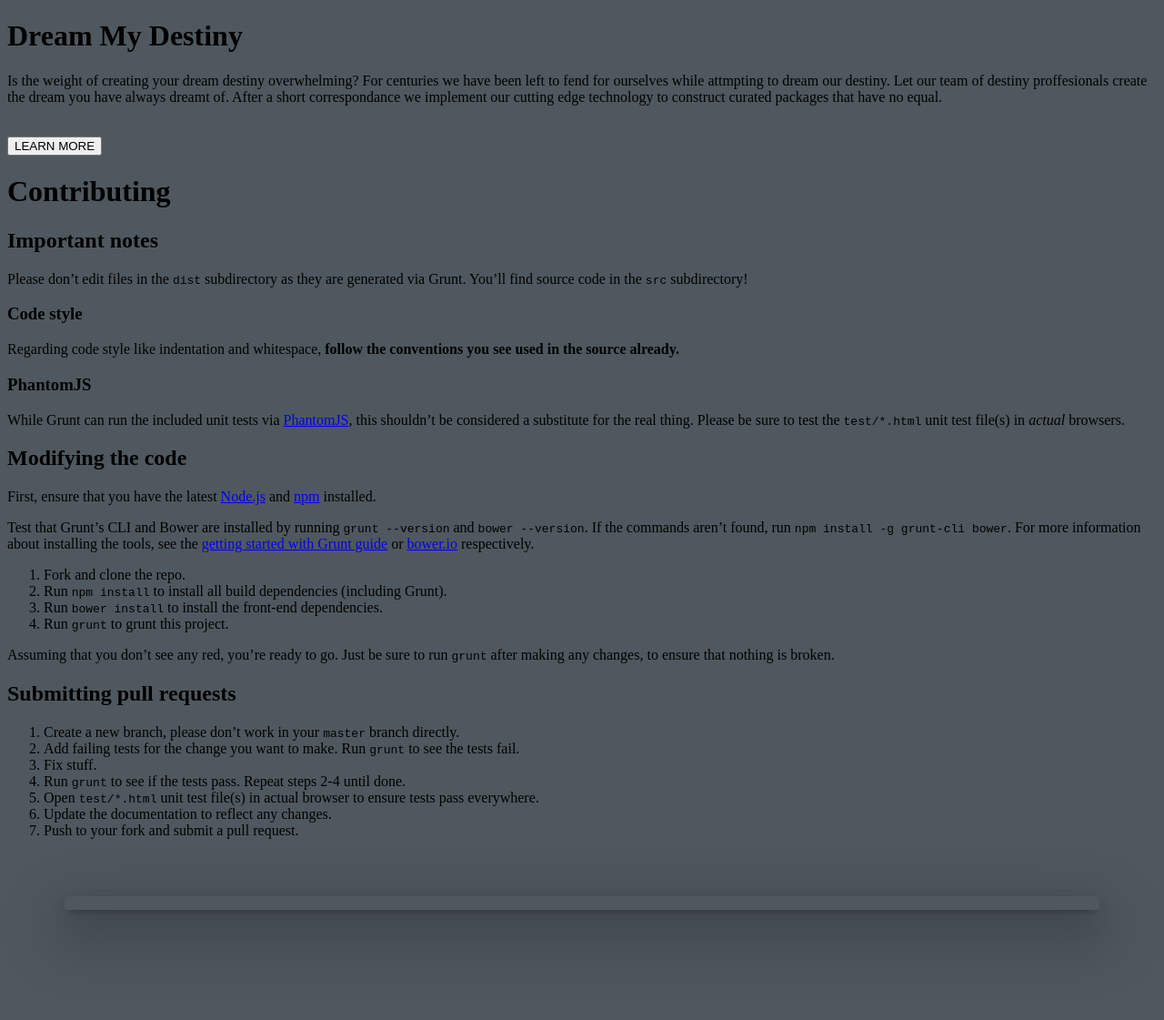
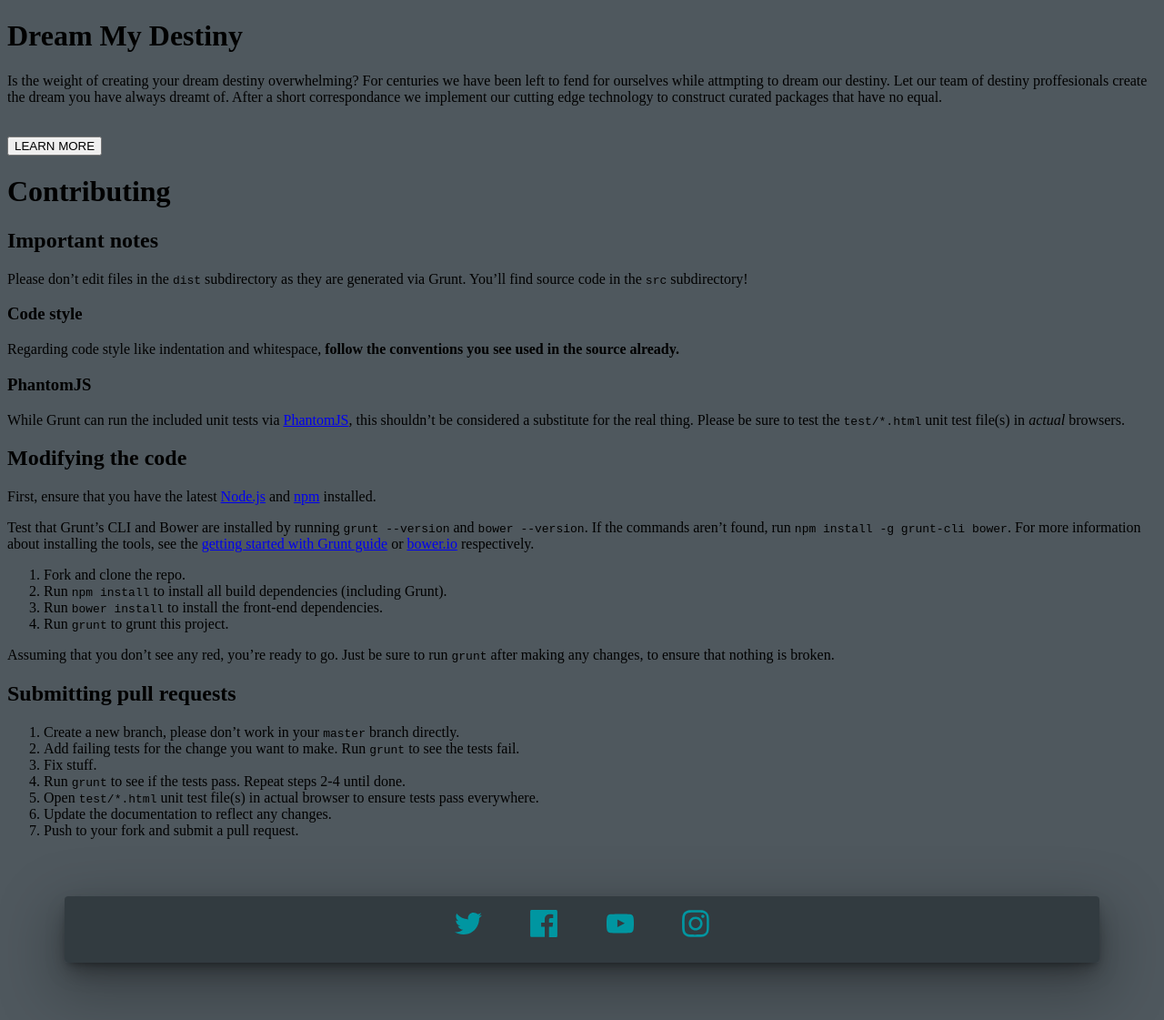
Before and after one commit to BPBall/BPBall.github.io, a Jekyll site: the page built from lightslider/contributing.md, in a window 1280 px wide. Shown: the whole page at 91% size. Built offline with Jekyll 4.4.1, drawn with Linux system fonts in a browser that asks for light colours; nearby versions of some CDN libraries; some web fonts are replaced; our own code applies the rules of GitHub Pages for plain Markdown files; before the commit the page ends 1063 px from its top, so only the background shows below that.

Commit message:
Update footer.html

```diff
--- a/_includes/footer.html
+++ b/_includes/footer.html
@@ -54,8 +54,8 @@ div.browser {
   margin: 5% auto;
   max-width: 1200px;
   min-width: 320px;
-  min-height: 2px;
-  max-height: 40px;
+  min-height: 60px;
+  max-height: 60px;
   padding-bottom: 1%;
   position: relative;
   width: 90%;
@@ -72,14 +72,14 @@ div.browser h2 {
   line-height: 1em;
   max-width: 16em;
   margin: 0;
-  padding: 0 40px;
+  padding: 40px;
 }
 footer {
   bottom: 0;
   left: 0;
   position: absolute;
   right: 0;
-  min-height: 400px;
+
 }
 footer div.social-media-links {
   background: #323b40;
```
